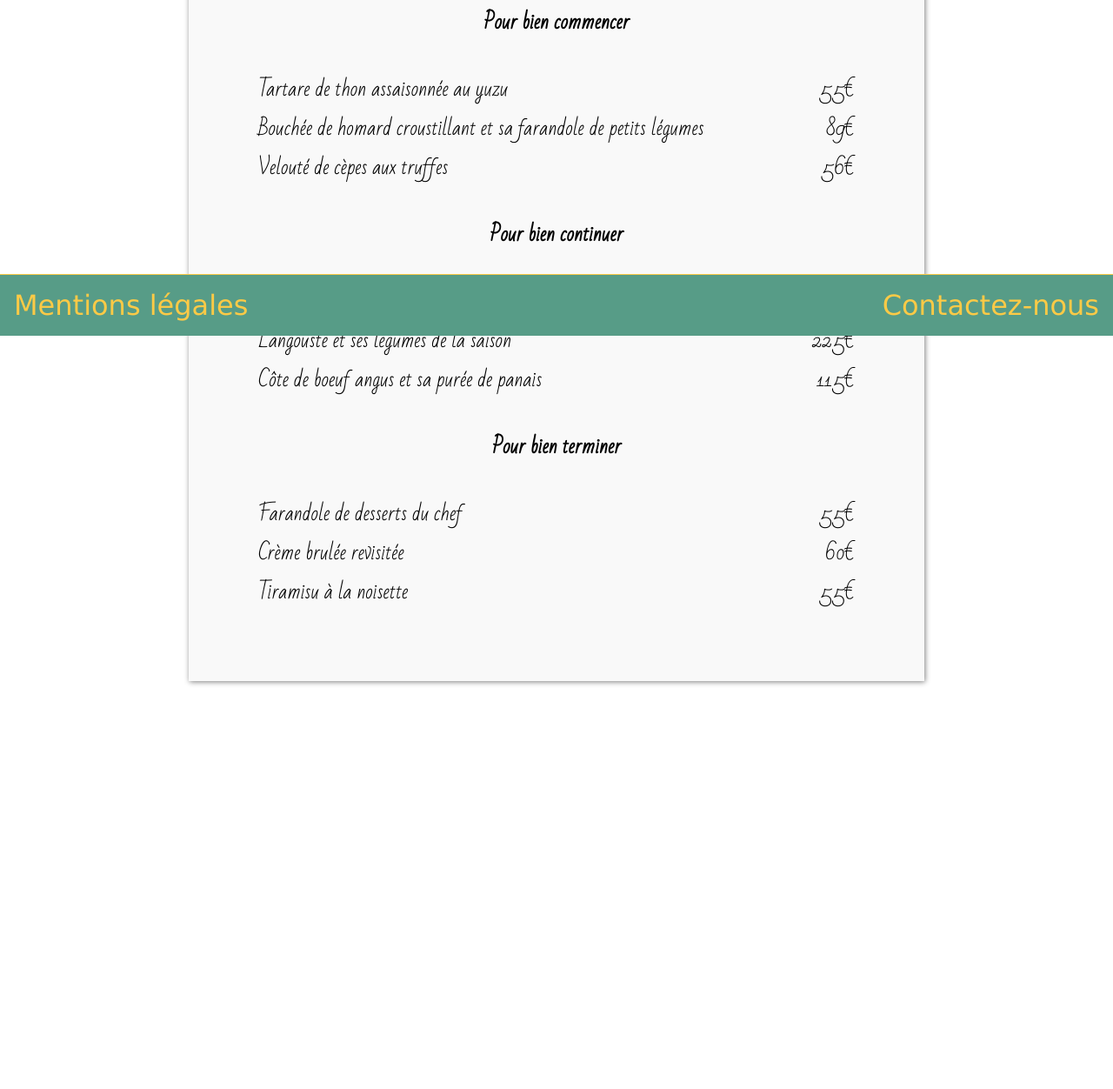
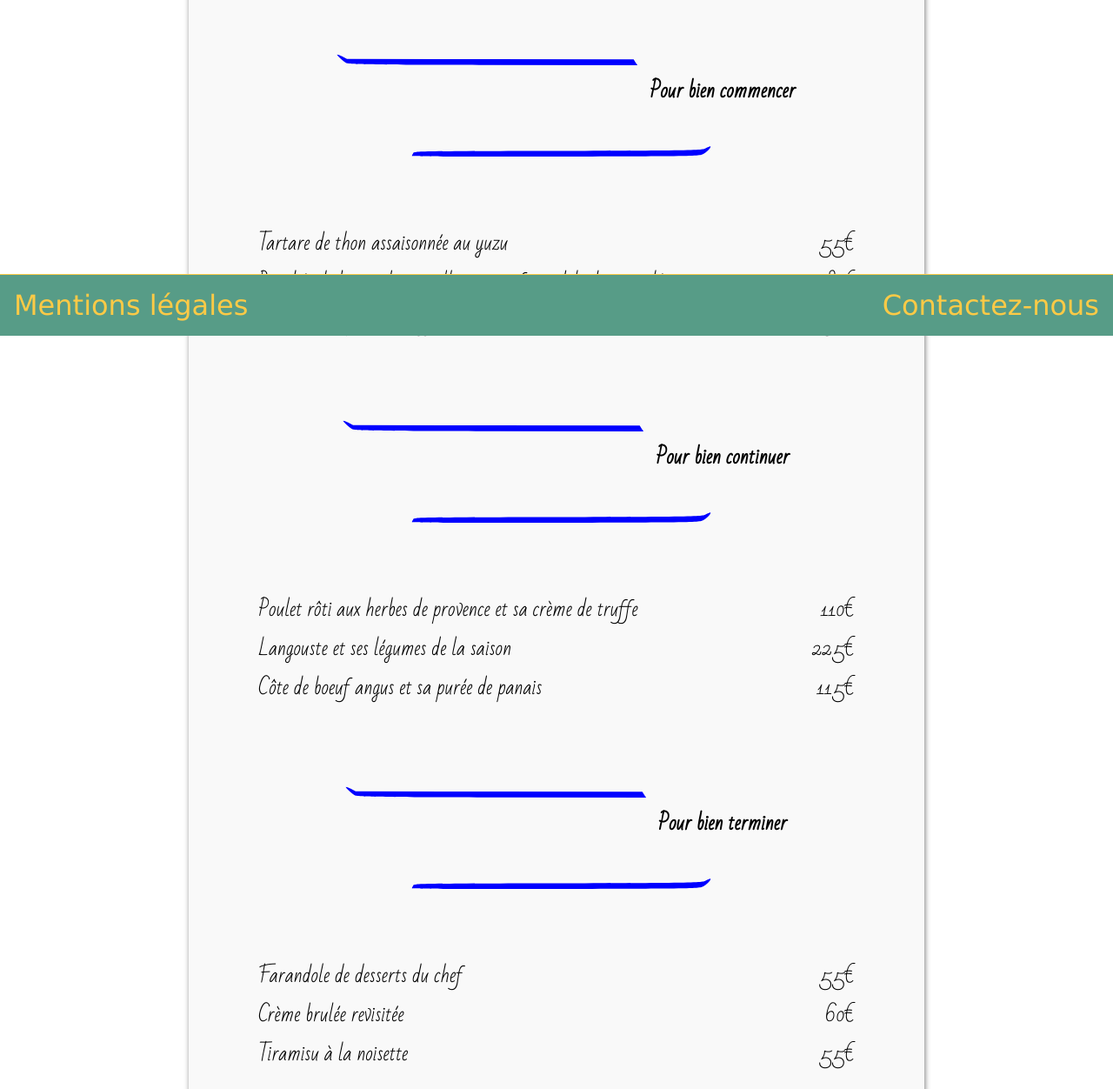
Before and after one commit to TerenceHilderal/Ohmyfood, a website: page menu3.html in a window 1280 px wide. Shown: the part 414-1666 px from the top of the page at 87% size. Before the commit the page ends 1325 px from the top, so only its background shows below. Drawn offline with Linux system fonts and the light colour scheme.

Commit message:
ajout des bordures menu 3 reste a regler width et mettre des class

```diff
--- a/menu3.html
+++ b/menu3.html
@@ -27,7 +27,23 @@
                         <h3>Le Délice des papilles</h3>
                     </div>
 
-                    <h4> <span> Pour bien commencer </span></h4>
+                    <h4>
+                        <svg xmlns="http://www.w3.org/2000/svg" version="1.0" width="282.000000pt" height="82.000000pt" viewBox="0 0 282.000000 82.000000" preserveAspectRatio="xMidYMid meet">
+
+                            <g transform="translate(0.000000,82.000000) scale(0.100000,-0.100000)" fill="#0000ff" stroke="none">
+                            <path d="M170 371 c0 -10 51 -56 80 -72 21 -12 237 -14 1268 -17 l1243 -2 -17 25 -16 25 -1237 2 -1236 3 -42 22 c-24 11 -43 18 -43 14z"/>
+                            </g>
+                        </svg>
+
+                        <span> Pour bien commencer </span>
+
+                        <svg xmlns="http://www.w3.org/2000/svg" version="1.0" width="278.000000pt" height="62.000000pt" viewBox="0 0 278.000000 62.000000" preserveAspectRatio="xMidYMid meet">
+
+                            <g transform="translate(0.000000,62.000000) scale(0.100000,-0.100000)" fill="#0000ff" stroke="none">
+                            <path d="M2670 292 c-32 -16 -128 -17 -1270 -20 -1144 -2 -1236 -3 -1248 -19 -6 -9 -12 -21 -12 -25 0 -5 557 -7 1238 -6 1164 3 1239 4 1272 21 33 16 81 67 63 67 -4 -1 -24 -8 -43 -18z"/>
+                            </g>
+                        </svg>
+                    </h4>
 
                     <ul>
                         <li>Tartare de thon assaisonnée au yuzu<div class="price">55€</div></li>
@@ -35,7 +51,23 @@
                         <li>Velouté de cèpes aux truffes<div class="price">56€</div></li>
                     </ul>
 
-                    <h4> <span>Pour bien continuer</span></h4>
+                    <h4>
+                        <svg xmlns="http://www.w3.org/2000/svg" version="1.0" width="282.000000pt" height="82.000000pt" viewBox="0 0 282.000000 82.000000" preserveAspectRatio="xMidYMid meet">
+
+                            <g transform="translate(0.000000,82.000000) scale(0.100000,-0.100000)" fill="#0000ff" stroke="none">
+                            <path d="M170 371 c0 -10 51 -56 80 -72 21 -12 237 -14 1268 -17 l1243 -2 -17 25 -16 25 -1237 2 -1236 3 -42 22 c-24 11 -43 18 -43 14z"/>
+                            </g>
+                        </svg>
+
+                        <span>Pour bien continuer</span>
+
+                        <svg xmlns="http://www.w3.org/2000/svg" version="1.0" width="278.000000pt" height="62.000000pt" viewBox="0 0 278.000000 62.000000" preserveAspectRatio="xMidYMid meet">
+
+                            <g transform="translate(0.000000,62.000000) scale(0.100000,-0.100000)" fill="#0000ff" stroke="none">
+                            <path d="M2670 292 c-32 -16 -128 -17 -1270 -20 -1144 -2 -1236 -3 -1248 -19 -6 -9 -12 -21 -12 -25 0 -5 557 -7 1238 -6 1164 3 1239 4 1272 21 33 16 81 67 63 67 -4 -1 -24 -8 -43 -18z"/>
+                            </g>
+                        </svg>
+                    </h4>
 
                     <ul>
                         <li>Poulet rôti aux herbes de provence et sa crème de truffe<div class="price">110€</div></li>
@@ -43,7 +75,23 @@
                         <li>Côte de boeuf angus et sa purée de panais <div class="price">115€</div></li>
                     </ul>
 
-                    <h4> <span>Pour bien terminer</span></h4>
+                    <h4>
+                        <svg xmlns="http://www.w3.org/2000/svg" version="1.0" width="282.000000pt" height="82.000000pt" viewBox="0 0 282.000000 82.000000" preserveAspectRatio="xMidYMid meet">
+
+                            <g transform="translate(0.000000,82.000000) scale(0.100000,-0.100000)" fill="#0000ff" stroke="none">
+                            <path d="M170 371 c0 -10 51 -56 80 -72 21 -12 237 -14 1268 -17 l1243 -2 -17 25 -16 25 -1237 2 -1236 3 -42 22 c-24 11 -43 18 -43 14z"/>
+                            </g>
+                        </svg>
+
+                        <span>Pour bien terminer</span>
+
+                        <svg xmlns="http://www.w3.org/2000/svg" version="1.0" width="278.000000pt" height="62.000000pt" viewBox="0 0 278.000000 62.000000" preserveAspectRatio="xMidYMid meet">
+
+                            <g transform="translate(0.000000,62.000000) scale(0.100000,-0.100000)" fill="#0000ff" stroke="none">
+                            <path d="M2670 292 c-32 -16 -128 -17 -1270 -20 -1144 -2 -1236 -3 -1248 -19 -6 -9 -12 -21 -12 -25 0 -5 557 -7 1238 -6 1164 3 1239 4 1272 21 33 16 81 67 63 67 -4 -1 -24 -8 -43 -18z"/>
+                            </g>
+                        </svg>
+                    </h4>
 
                     <ul>
                         <li>Farandole de desserts du chef <div class="price">55€</div></li>
```
